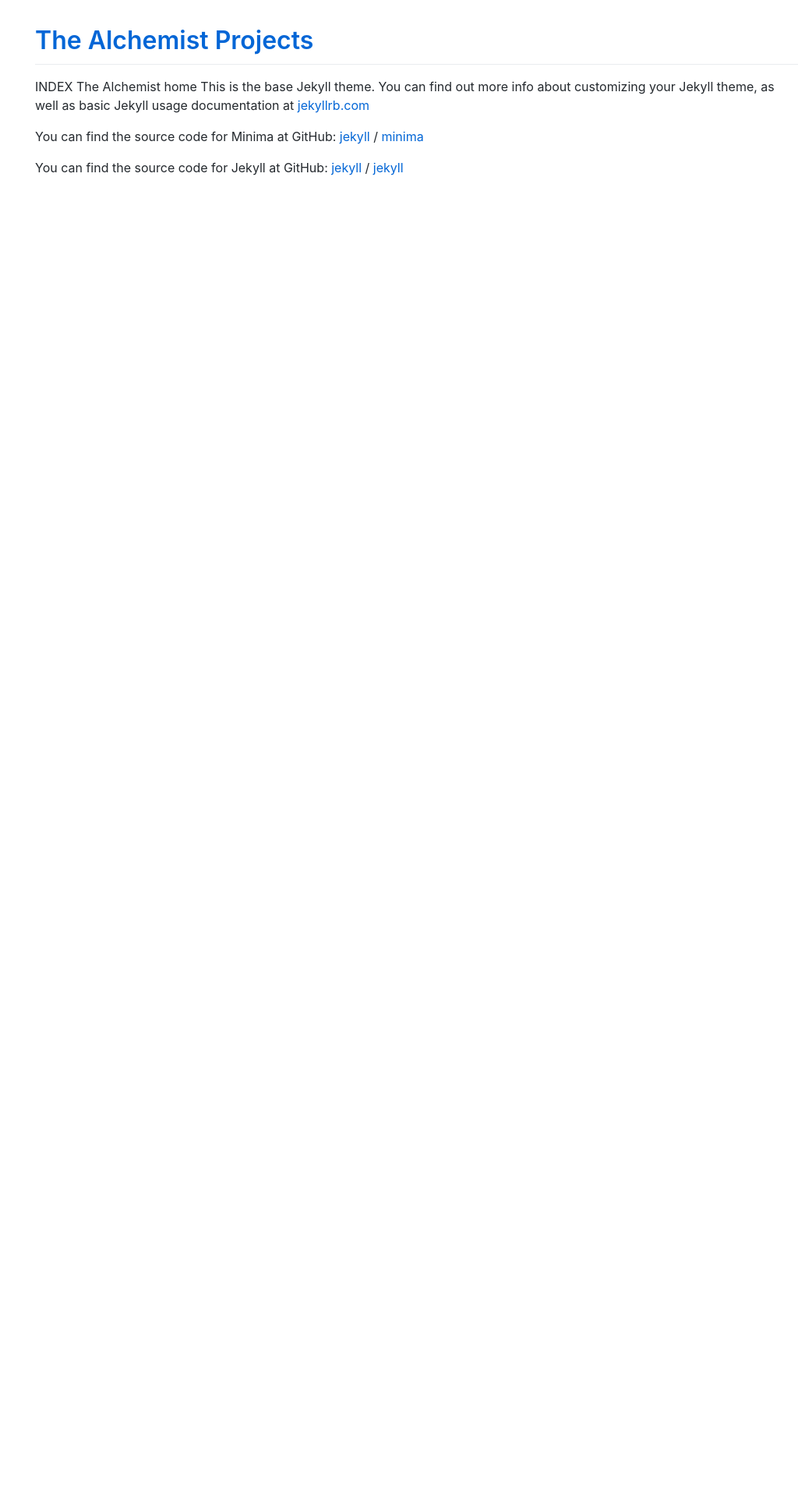
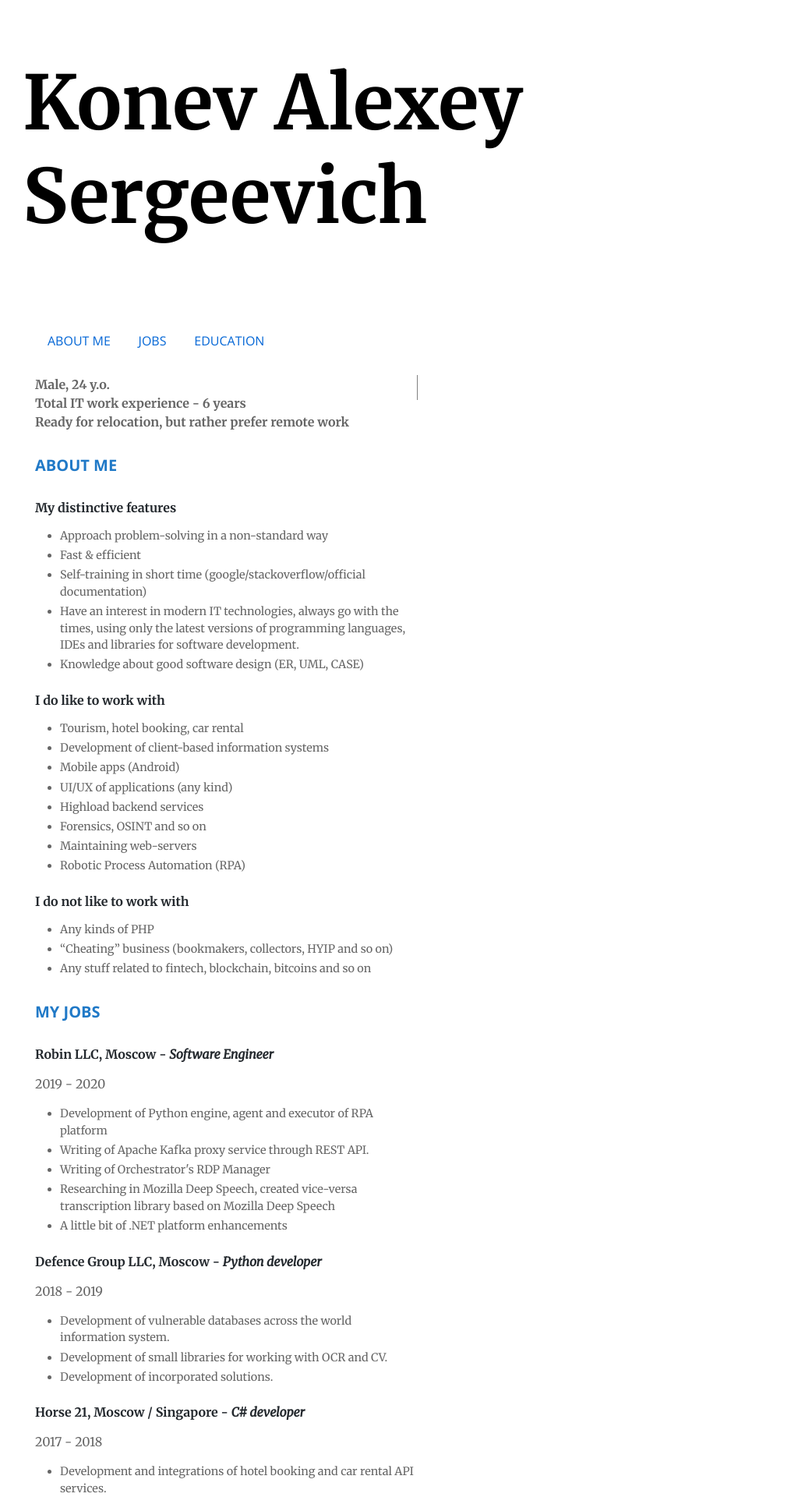
Before and after one commit to atthealchemist/atthealchemist.github.io, a Jekyll site: the page built from index.markdown, in a window 1280 px wide. Shown: the top 1920 px of the page at 78% size, without its empty margins (105-1129 px from the left). Built offline with Jekyll 4.4.1, drawn with Linux system fonts in a browser that asks for light colours; comment, search, counter and statistics services are not loaded; before the commit the page ends 900 px from its top, so only the background shows below that; some of the changed text lies outside the part shown.

Commit message:
First version of mine CV

```diff
--- a/_config.yml
+++ b/_config.yml
@@ -19,15 +19,15 @@
 # in the templates via {{ site.myvariable }}.
 
 title: The Alchemist Projects
-email: your-email@example.com
+email: at.thealchemist@gmail.com
 description: >- # this means to ignore newlines until "baseurl:"
   Write an awesome description for your new site here. You can edit this
   line in _config.yml. It will appear in your document head meta (for
   Google search results) and in your feed.xml site description.
 baseurl: "" # the subpath of your site, e.g. /blog
 url: "" # the base hostname & protocol for your site, e.g. http://example.com
-twitter_username: jekyllrb
-github_username:  jekyll
+tg_username: atthealchemist
+github_username:  atthealchemist
 
 # Build settings
 theme: jekyll-theme-primer
--- /dev/null
+++ b/_data/about_en.yml
@@ -0,0 +1,24 @@
+- title: My distinctive features
+  items:
+    - Approach problem-solving in a non-standard way
+    - Fast & efficient
+    - Self-training in short time (google/stackoverflow/official documentation)
+    - Have an interest in modern IT technologies, always go with the times, using only the latest versions of programming languages, IDEs and libraries for software development.
+    - Knowledge about good software design (ER, UML, CASE)
+
+- title: I do like to work with
+  items:
+    - Tourism, hotel booking, car rental
+    - Development of client-based information systems
+    - Mobile apps (Android)
+    - UI/UX of applications (any kind)
+    - Highload backend services
+    - Forensics, OSINT and so on
+    - Maintaining web-servers
+    - Robotic Process Automation (RPA)
+
+- title: I do not like to work with
+  items:
+    - Any kinds of PHP
+    - “Cheating” business (bookmakers, collectors, HYIP and so on)
+    - Any stuff related to fintech, blockchain, bitcoins and so on
--- /dev/null
+++ b/_data/education_en.yml
@@ -0,0 +1,24 @@
+- title: Synergy University
+  city: Moscow
+  degree: Bachelor's degree
+  specialization: Information systems engineer
+  period:
+    from: 2016
+    to: 2020
+  graduation_project:
+    description: Knowledge management system
+    technologies:
+      - Python 3.8
+      - React
+
+- title: Moscow device-making technical college (MESI College)
+  city: Moscow
+  degree: Secondary special education
+  specialization: Information systems technican
+  period:
+    from: 2012
+    to: 2016
+  graduation_project:
+    description: Mobile application for iAuto Moscow LLC
+    technologies:
+      - Android 4.1
--- /dev/null
+++ b/_data/stack.en.yml
@@ -0,0 +1,81 @@
+- title: PLs
+  techologies:
+    - Python 3.7+
+    - C++11
+    - C# 7+
+    - Java 7+
+    - JavaScript
+    - EcmaScript 6
+    - TypeScript
+
+- title: UIs
+  technologies:
+    - JavaFX
+    - WPF
+    - Windows Forms
+    - Qt 5
+    - PyQt 5
+    - tkinter
+    - Electron
+
+- title: Web
+  technologies:
+    - Flask
+    - Django
+    - Vibora
+    - FastAPI
+    - Starlette
+    - .NET Core
+    - .NET MVC 5
+    - Jekyll
+
+- title: Servers
+  technologies:
+    - Nginx
+    - Tornado
+    - Uvicorn
+    - Aiohttp
+    - Starlette
+
+- title: DBs
+  technologies:
+    - PostgreSQL 10+
+    - MySQL (MariaDB)
+    - MongoDB
+    - Redis
+    - Memcached
+
+- title: MQs
+  technologies:
+    - Apache Kafka
+    - RabbitMQ (Celery)
+
+- title: APIs
+  technologies:
+    - REST
+    - SOAP
+    - WebSockets
+    - Protobuf
+    - XML-RPC
+    - JSON-RPC
+
+- title: Frontend
+  technologies:
+    - HTML 5
+    - React
+    - CSS 3
+    - Angular
+
+- title: CI/CDs
+  technologies:
+    - Gitlab CI
+    - Github Actions CI
+
+- title: OSs
+  technologies:
+    - Windows 7-10 and server
+    - GNU\Linux (Debian-based distributions, for now I’m using Linux Mint 20)
+
+- title: Mobile
+  technologies:
+    - Android 4.1 - 5.0 (Java)
--- /dev/null
+++ b/_data/work_en.yml
@@ -0,0 +1,36 @@
+- title: Robin LLC
+  position: Software Engineer
+  city: Moscow
+  period:
+    from: 2019
+    to: 2020
+  tasks:
+    - Development of Python engine, agent and executor of RPA platform
+    - Writing of Apache Kafka proxy service through REST API.
+    - Writing of Orchestrator's RDP Manager
+    - Researching in Mozilla Deep Speech, created vice-versa transcription library based on Mozilla Deep Speech
+    - A little bit of .NET platform enhancements
+
+- title: Defence Group LLC
+  position: Python developer
+  city: Moscow
+  period:
+    from: 2018
+    to: 2019
+  tasks:
+    - Development of vulnerable databases across the world information system.
+    - Development of small libraries for working with OCR and CV.
+    - Development of incorporated solutions.
+
+- title: Horse 21
+  position: C# developer
+  city: Moscow / Singapore
+  period:
+    from: 2017
+    to: 2018
+  tasks:
+    - Development and integrations of hotel booking and car rental API services.
+    - Development of OpenStreetMap data fetcher using Python 3.6 and PyQt5.
+    - Development of transfers service frontend with HTML 5 and Twitter Bootstrap 3.
+    - Development of incorporated components using Angular 6, RxJS, TypeScript.
+    - Deployment of own instance of OpenStreetMap for inner company usage.
--- /dev/null
+++ b/_data/work_ru.yml
@@ -0,0 +1,38 @@
+- title: ООО "Робин"
+  position: Программист - разработчик
+  city: Москва
+  period:
+    from: 2019
+    to: 2020
+  tasks:
+    - Разработка Python версии движка, агента и экзекутора RPA платформы.
+    - Написал proxy-сервис для обращения к Apache Kafka через REST API.
+    - Написал сервис RDP-соединений для оркестратора (RDP Manager).
+    - Провел тщательное исследование исходного кода Mozilla Deep Speech, сделал на его основе библиотеку для транскрипции (в обе стороны) текстов в голос и обратно.
+    - Небольшие доработки .NET-версии платформы.
+
+
+- title: ООО "Дефенс Группа"
+  position: Программист Python
+  city: Москва
+  period:
+    from: 2018
+    to: 2019
+  tasks:
+    - Разработка информационной системы для мониторинга уязвимых баз данных по всему миру.
+    - Разработка небольших модулей для работы с OCR и CV.
+    - Доработка внутрикорпоративных проектов.
+
+
+- title: Хорс 21
+  position: Разработчик C#
+  city: Москва / Сингапур
+  period:
+    from: 2017
+    to: 2018
+  tasks:
+    - Разработка и интеграция API сервисов бронирования отелей и аренды автомобилей.
+    - Разработка небольшой утилиты для загрузки данных с OpenStreetMap с использованием Python 3.6 и PyQt5.
+    - Разработка фронтэнда сервиса трансферов на HTML 5 и Twitter Bootstrap 3.
+    - Разработка компонентов внутрикорпоративного проекта с использованием Angular 6, RxJS, TypeScript.
+    - Деплой собственного инстанса OpenStreetMap для внутренних целей компании.
--- /dev/null
+++ b/_includes/footer.html
@@ -0,0 +1,3 @@
+<footer class="footer border-top border-gray-light mt-5 pt-3 text-right text-gray">
+    Made with <3 and Jekyll
+</footer>
--- /dev/null
+++ b/_includes/navigation.html
@@ -0,0 +1,7 @@
+<nav>
+    <ul>
+        <li><a href="#about-me">About me</a></li>
+        <li><a href="#my-jobs">Jobs</a></li>
+        <li><a href="#education">Education</a></li>
+    </ul>
+</nav>
--- /dev/null
+++ b/_includes/sidebar.html
@@ -0,0 +1,3 @@
+<aside>
+    {{sidebar_content}}
+</aside>
--- a/_layouts/default.html
+++ b/_layouts/default.html
@@ -1,38 +1,37 @@
 <!DOCTYPE html>
-<html lang="{{ site.lang | default: "en-US" }}">
+<html lang="{{ site.lang | default: 'en-US' }}">
   <head>
     <meta charset="UTF-8">
     <meta http-equiv="X-UA-Compatible" content="IE=edge">
     <meta name="viewport" content="width=device-width, initial-scale=1">
+    <link rel="stylesheet" href="{{ '/assets/css/style.css?v=' | append: site.github.build_revision | relative_url }}">
+    <link rel="stylesheet" href="/assets/base.css">
 
-{% seo %}
-    <link rel="stylesheet" href="{{ "/assets/css/style.css?v=" | append: site.github.build_revision | relative_url }}">
+    <link rel="preconnect" href="https://fonts.gstatic.com">
+    <link href="https://fonts.googleapis.com/css2?family=Merriweather:ital,wght@0,300;0,400;0,700;1,400&family=Open+Sans:wght@400;600;700&display=swap" rel="stylesheet">
+    <title>{{site.title}}</title>
   </head>
   <body>
-    <div class="container-lg px-3 my-5 markdown-body">
+    <div class="container-lg markdown-body">
       {% if site.title and site.title != page.title %}
-      <h1><a href="{{ "/" | absolute_url }}">{{ site.title }}</a></h1>
+        <div class="page-title">
+          <h1><a href="{{ '/' | absolute_url }}">{{ page.title }}</a></h1>
+        </div>
       {% endif %}
 
-      {{ content }}
+      {% include navigation.html %}
 
-      {% if site.github.private != true and site.github.license %}
-      <div class="footer border-top border-gray-light mt-5 pt-3 text-right text-gray">
-        This site is open source. {% github_edit_link "Improve this page" %}.
-      </div>
-      {% endif %}
+      <main class="mx-3">
+        <div class="container">
+          {{ content }}
+        </div>
+        <div class="container">
+          {% include sidebar.html %}
+        </div>
+      </main>
+
+      {% include footer.html %}
+      <div></div>
     </div>
-    <script src="https://cdnjs.cloudflare.com/ajax/libs/anchor-js/4.1.0/anchor.min.js" integrity="sha256-lZaRhKri35AyJSypXXs4o6OPFTbTmUoltBbDCbdzegg=" crossorigin="anonymous"></script>
-    <script>anchors.add();</script>
-    {% if site.google_analytics %}
-    <script>
-      (function(i,s,o,g,r,a,m){i['GoogleAnalyticsObject']=r;i[r]=i[r]||function(){
-      (i[r].q=i[r].q||[]).push(arguments)},i[r].l=1*new Date();a=s.createElement(o),
-      m=s.getElementsByTagName(o)[0];a.async=1;a.src=g;m.parentNode.insertBefore(a,m)
-      })(window,document,'script','//www.google-analytics.com/analytics.js','ga');
-      ga('create', '{{ site.google_analytics }}', 'auto');
-      ga('send', 'pageview');
-    </script>
-    {% endif %}
   </body>
 </html>
--- a/_layouts/home.html
+++ b/_layouts/home.html
@@ -1,4 +1,5 @@
 ---
-layout: default
+layout: page
 ---
+{{ sidebar_content }}
 {{ content }}
--- /dev/null
+++ b/assets/base.css
@@ -0,0 +1,89 @@
+* {
+    margin: 0;
+    padding: 0;
+    box-sizing: border-box;
+    font-family: "Merriweather", serif;
+}
+
+.page-title {
+    padding: 1em 0;
+    font-size: 36pt;
+}
+
+.page-title h1 {
+    border: none;
+    text-align: left;
+}
+
+.page-title a {
+    color: #000;
+}
+
+.page-title a:hover {
+    opacity: .8;
+    text-decoration: none;
+}
+
+main {
+    display: flex;
+    flex-direction: row;
+}
+
+main p {
+    color: #666;
+}
+
+main h3 {
+    font-family: "Open Sans", sans-serif;
+    font-weight: bold !important;
+    text-transform: uppercase;
+    color: #2079c7;
+    line-height: 2 !important;
+}
+
+main ul li {
+    font-size: .9em;
+    color: #666;
+}
+
+aside {
+    padding: 1em;
+    color: #666;
+    border-left: 1px solid gray;
+}
+
+nav {
+    width: 100%;
+    margin: 0 auto;
+    padding: 1em 0;
+}
+
+nav ul {
+    display: block;
+    padding-left: 0;
+}
+
+nav ul li {
+    display: inline-block;
+    margin: 0 1em;
+    text-transform: uppercase;
+}
+
+nav ul li:first-child {
+    margin-left: 0;
+
+}
+
+nav ul li a {
+    font-family: "Open Sans", sans-serif;
+    text-decoration: none;
+}
+
+nav ul li a:hover {
+    text-decoration: none;
+    opacity: 0.9;
+}
+
+footer {
+    margin: 1em;
+}
--- a/index.markdown
+++ b/index.markdown
@@ -1,23 +1,61 @@
 ---
-# Feel free to add content and custom Front Matter to this file.
-# To modify the layout, see https://jekyllrb.com/docs/themes/#overriding-theme-defaults
+layout: home
+language: en
+title: Konev Alexey Sergeevich
+age: 24
+experience_in_years: 6
+ready_for_relocation: true
+---
+<div class="basic-info">
+    <p>
+        <strong>Male, {{ page.age }} y.o.</strong><br>
+        <strong>Total IT work experience - {{ page.experience_in_years }} years</strong><br>
+        <strong>{% if page.ready_for_relocation %} Ready {% else %} Not ready {% endif %} for relocation, but rather prefer remote work</strong>
+    </p>
+</div>
 
-layout: home
-title: The Alchemist home
----
+### About me
+{% for criteria in site.data.about_en %}
 
+<div class="criteria">
+    <h4>{{ criteria.title }}</h4>
+    <ul>
+        {% for item in criteria.items %}
+            <li>{{ item }} </li>
+        {% endfor %}
+    </ul>
+</div>
 
-INDEX
-{{ page.title }}
-This is the base Jekyll theme. You can find out more info about customizing your Jekyll theme, as well as basic Jekyll usage documentation at [jekyllrb.com](https://jekyllrb.com/)
+{% endfor %}
 
-You can find the source code for Minima at GitHub:
-[jekyll][jekyll-organization] /
-[minima](https://github.com/jekyll/minima)
+### My jobs
+{% for place in site.data.work_en %}
 
-You can find the source code for Jekyll at GitHub:
-[jekyll][jekyll-organization] /
-[jekyll](https://github.com/jekyll/jekyll)
+<div class="work-place">
+    <h4>
+        <strong>{{ place.title }}</strong>, {{ place.city }} -
+        <em>{{ place.position }}</em>
+    </h4>
+    <p>{{ place.period.from }} - {{ place.period.to }}</p>
+    <ul>
+        {% for task in place.tasks %}
+            <li>{{ task }}</li>
+        {% endfor %}
+    </ul>
+</div>
 
+{% endfor %}
 
-[jekyll-organization]: https://github.com/jekyll
+### Education
+{% for place in site.data.education_en %}
+<div class="education">
+    <h4>
+        <strong>{{ place.title }}</strong>, {{ place.city }} -
+        <em>{{ place.specialization }}</em> - <em>{{ place.degree }}</em>
+    </h4>
+    <p>{{ place.period.from }} - {{ place.period.to }}</p>
+    {% assign techs = place.graduation_project.technologies | join: ', ' %}
+    <p><strong>Graduation project</strong> - {{ place.graduation_project.description }} ({{ techs }})
+</p>
+</div>
+{% endfor %}
```
